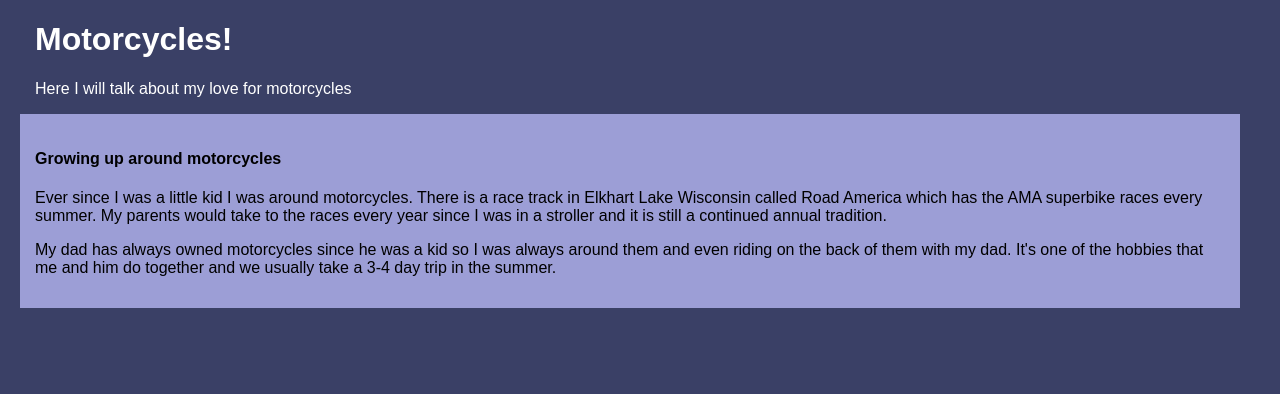
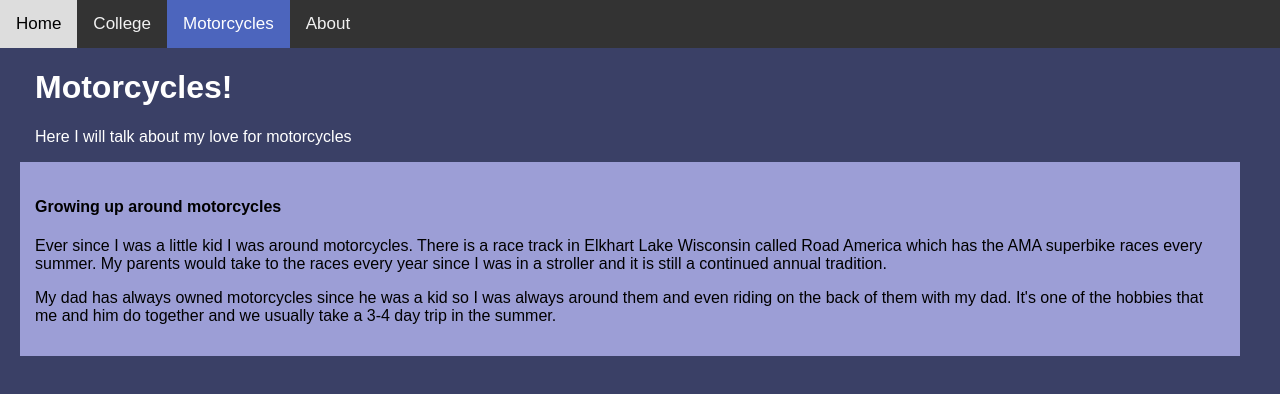
Before and after one commit to z1761348/Project475, a plain HTML site: page motorcycle.html in a window 1280 px wide. Drawn offline with Linux system fonts and the light colour scheme.

Commit message:
added navigation bar

```diff
--- a/motorcycle.html
+++ b/motorcycle.html
@@ -8,6 +8,8 @@
     <link rel="stylesheet" href="table.css">
   </head>
   <body>
+      <div class="topnav"> <a href="index.html">Home</a> <a href="College.html">College</a>
+        <a class="active" href="motorcycle.html">Motorcycles</a> <a href="#about">About</a> </div>
     <div style="padding-left:35px; color:white ">
     <H1>Motorcycles!</H1>
     <p>Here I will talk about my love for motorcycles</p></div>
```
